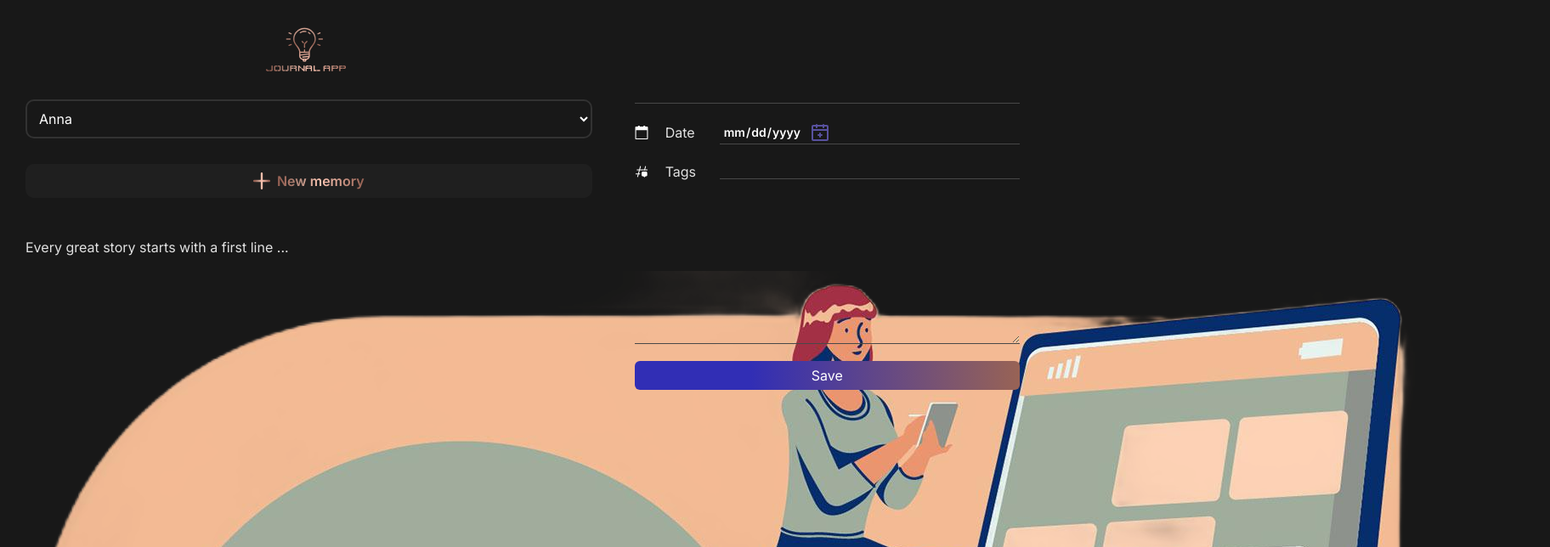
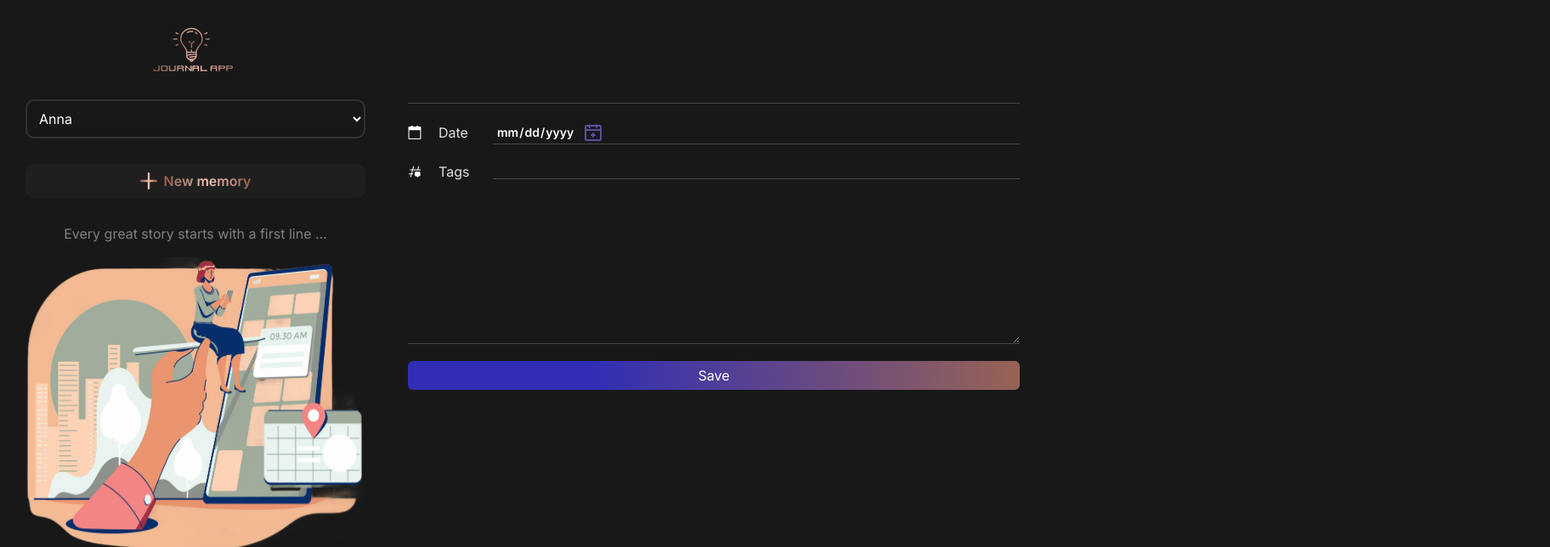
Before and after one commit to akutuzova11/react-journal-app, a React (Vite) app: page / in a window 1280 px wide. Shown: the top 644 px of the page at 85% size, 1824 px wide, since content can reach past the window. Built offline with nearby package versions, Linux system fonts and the light colour scheme.

Commit message:
add styling for text and image when there are no memories

```diff
--- a/src/components/JournalList/JournalList.module.css
+++ b/src/components/JournalList/JournalList.module.css
@@ -3,3 +3,21 @@
     flex-direction: column;
     gap: 30px;
 }
+
+.journal-memories {
+    display: flex;
+    flex-direction: column;
+    justify-content: center;
+    align-items: center;
+}
+
+.journal-text {
+    margin-top: 0;
+    color: gray;
+}
+
+.journal-image {
+    width: 400px;
+    height: 350px;
+    border-radius: 30px;
+}
```
